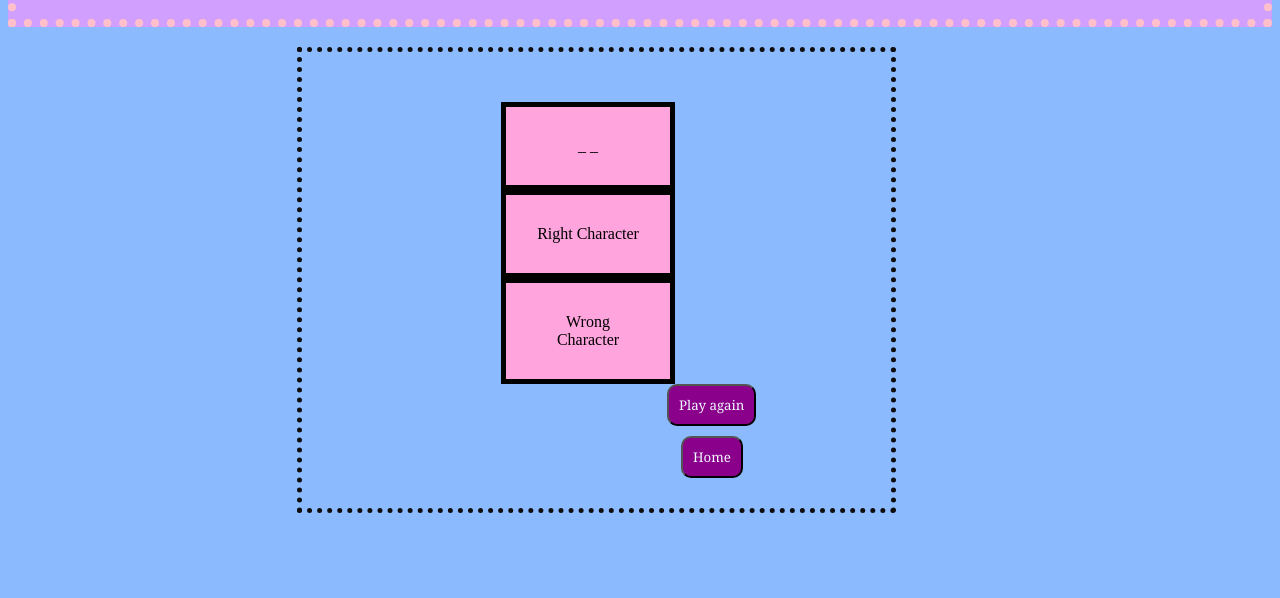
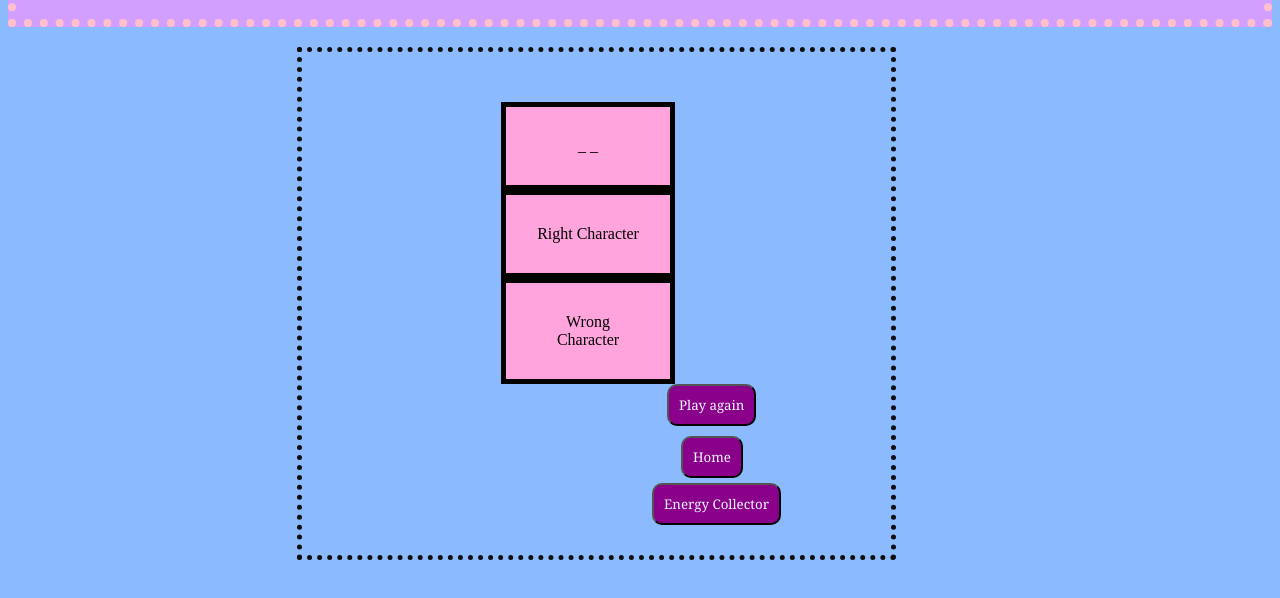
Before and after one commit to haog29/WordGuessGame, a plain HTML site: page index.html in a window 1280 px wide. Shown: the part 176-774 px from the top of the page. Drawn offline with Linux system fonts and the light colour scheme.

Commit message:
new update

```diff
--- a/assets/css/style.css
+++ b/assets/css/style.css
@@ -79,3 +79,14 @@ button {
     margin-left: 349px;
     margin-top: 10px;
 }
+
+.Energy {
+    background-color: darkmagenta;
+    color: aliceblue;
+    font-family: Georgia, 'Times New Roman', Times, serif;
+    border-radius: 10px;
+    padding: 10px;
+    margin-left: 320px;
+    margin-top: 5px;
+
+}
--- a/index.html
+++ b/index.html
@@ -20,6 +20,7 @@
         <div class="wrongBt">Wrong Character</div>
            <a href="https://haog29.github.io/WordGuessGame/"> <button > Play again </button> </a>
            <a href="https://haog29.github.io/Responsive-Portfolio/"><button class ="home">Home</button></a>
+           <a href="https://haog29.github.io/unit-4-game"> <button class="Energy"> Energy Collector </button> </a>
     </div>
 
 <script src="./assets/javascript/app.js"></script></body>
```
